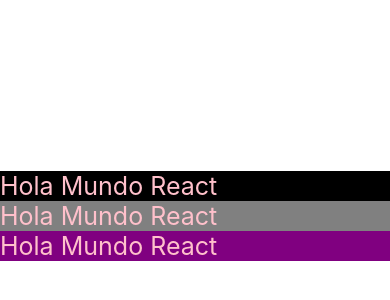
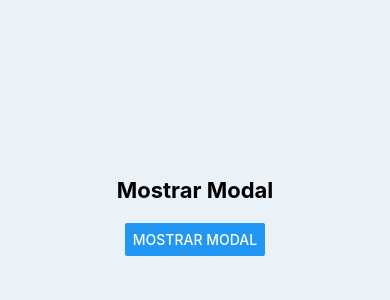
Before and after one commit to PaoHe/PM19x, a React Native app in the folder my-blank/: screen / in a window 390 px wide. Shown: the part 206-506 px from the top of the page. Built offline with nearby package versions, Linux system fonts and the light colour scheme.

Commit message:
Practica No.7 - Componentes React Native - Modal

```diff
--- a/my-blank/App.js
+++ b/my-blank/App.js
@@ -1,54 +1,82 @@
+// Zona 1: Importaciones
+import React, { useState } from 'react';
+import { StatusBar } from 'expo-status-bar';
+import { Modal, View, Text, Button, StyleSheet } from 'react-native';
 
-//-Zona 1 Importaciones
-import { StatusBar } from 'expo-status-bar';
-import { StyleSheet, Text, View, Button } from 'react-native';
-import React, {useState } from 'react';
+// Zona 2: Componente Modal
+const ModalContenido = ({ visible, cerrar }) => {
+  return (
+    <Modal
+      animationType="slide"
+      transparent={true}
+      visible={visible}
+      onRequestClose={cerrar}
+    >
+      <View style={styles.modalBackground}>
+        <View style={styles.modalContainer}>
+          <Text style={styles.modalText}>¡Hola! Este es un Modal 🧾</Text>
+          <Button title="Cerrar" onPress={cerrar} />
+        </View>
+      </View>
+    </Modal>
+  );
+};
 
+// Zona 3: Componente
+export default function App() {
+  const [modalVisible, setModalVisible] = useState(false);
 
-const Texto=({style})=>{
-  const[contenido, setContenido]=useState('Hola Mundo React')
-  const actualizarTexto=()=> {setContenido('Estado Actalizado')}
-  return(
-    <Text style={[styles.text,style]} onPress={actualizarTexto}>{contenido}</Text>
-
-  )
-}
-
-
-//Zona 2: Main
-export default function App() {
   return (
     <View style={styles.container}>
+
       <StatusBar style="auto" />
+      <Text style={styles.title}>Mostrar Modal</Text>
 
-      <Texto style={styles.black}></Texto>
-      <Texto style={styles.gray}></Texto>
-      <Texto style={styles.purple}></Texto>
+      <Button title="Mostrar Modal" onPress={() => setModalVisible(true)} />
 
-
-
+      <ModalContenido
+        visible={modalVisible}
+        cerrar={() => setModalVisible(false)}
+      />
     </View>
   );
 }
 
-
-//Zona 3: Zona de estilos
+// Zona 4: Estilos
 const styles = StyleSheet.create({
   container: {
     flex: 1,
-    backgroundColor: '#fff',
-    alignItems: 'base-line',
+    backgroundColor: '#EAF2F8',
+    alignItems: 'center',
     justifyContent: 'center',
-    flexDirection: 'column',
+    padding: 20,
   },
-  text:{
-    color: 'pink',
-    fontSize: 25,
-
-    },
-
-    black: {backgroundColor: 'black'},
-    gray: {backgroundColor: 'gray'},
-    purple: {backgroundColor: 'purple'},
-
+  title: {
+    fontSize: 22,
+    marginBottom: 20,
+    fontWeight: 'bold',
+  },
+  modalBackground: {
+    flex: 1,
+    backgroundColor: 'rgba(0,0,0,0.5)',
+    justifyContent: 'center',
+    alignItems: 'center',
+    padding: 30,
+  },
+  modalContainer: {
+    backgroundColor: 'white',
+    borderRadius: 15,
+    padding: 25,
+    alignItems: 'center',
+    shadowColor: '#000',
+    shadowOffset: { width: 0, height: 4 },
+    shadowOpacity: 0.3,
+    shadowRadius: 4.65,
+    elevation: 8,
+  },
+  modalText: {
+    fontSize: 18,
+    marginBottom: 15,
+    textAlign: 'center',
+  },
 });
```
